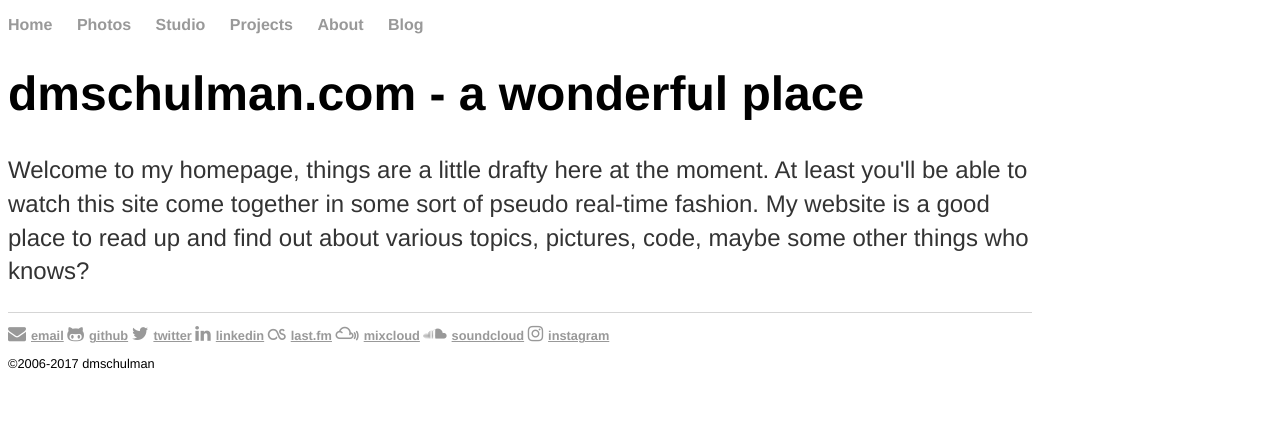
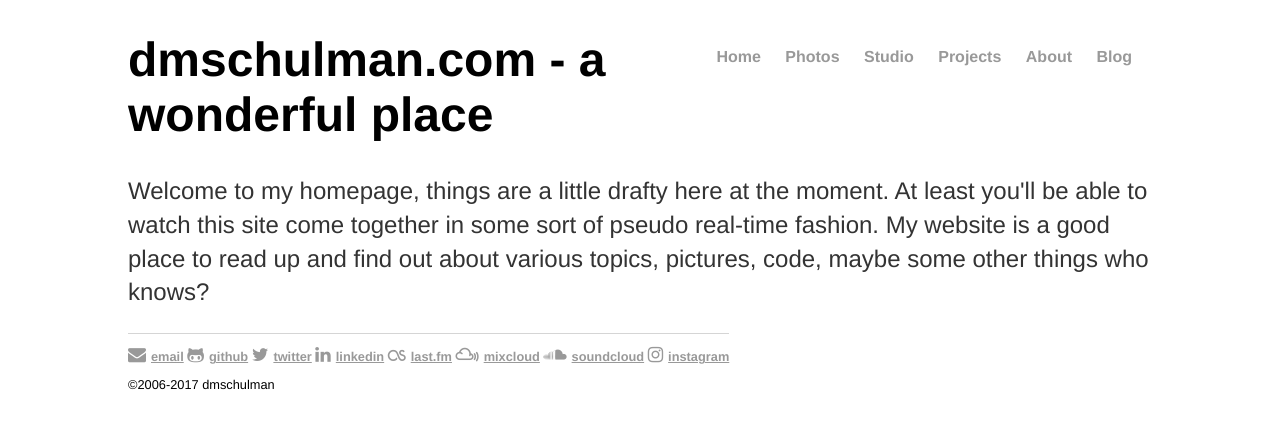
Before and after one commit to dmschulman/dmschulman.github.io, a Jekyll site: the page built from index.html, in a window 1280 px wide. Shown: the top 429 px of the page. Built offline with Jekyll 4.4.1, drawn with Linux system fonts in a browser that asks for light colours.

Commit message:
Update blanched.css

```diff
--- a/css/blanched.css
+++ b/css/blanched.css
@@ -3,6 +3,8 @@
 /* GLOBALS */
 
 body {
+    margin: auto;
+    padding: 0;
     font-family: 'Helvetica', 'Arial', 'Sans-Serif';
 }
 
@@ -59,6 +61,11 @@ h2 {
 
 /* HEADER */
 
+header {
+    float: right;
+    clear: right;
+}
+
 header nav a {
     text-decoration: none;
 }
@@ -80,6 +87,11 @@ header nav ul li {
 
 
 /* BODY */
+
+main {
+    float: left;
+    clear: left;
+}
 
 .content p {
     font-size: 1.5em;
@@ -141,6 +153,8 @@ p.metadata {
 /* FOOTER */
 
 footer {
+    float: left;
+    clear: left;
     border-top: 1px solid #d5d5d5;
     font-size: .8em;
     text-transform: lowercase;
```
